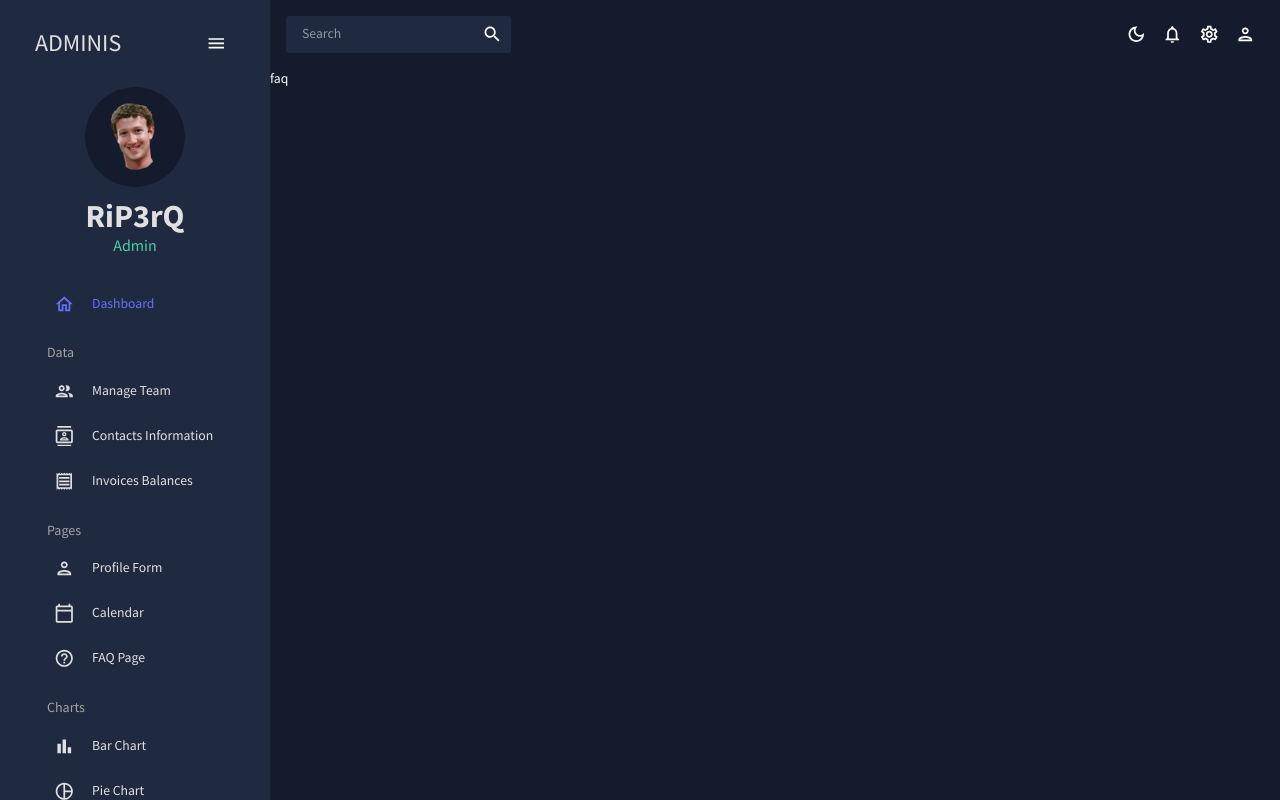
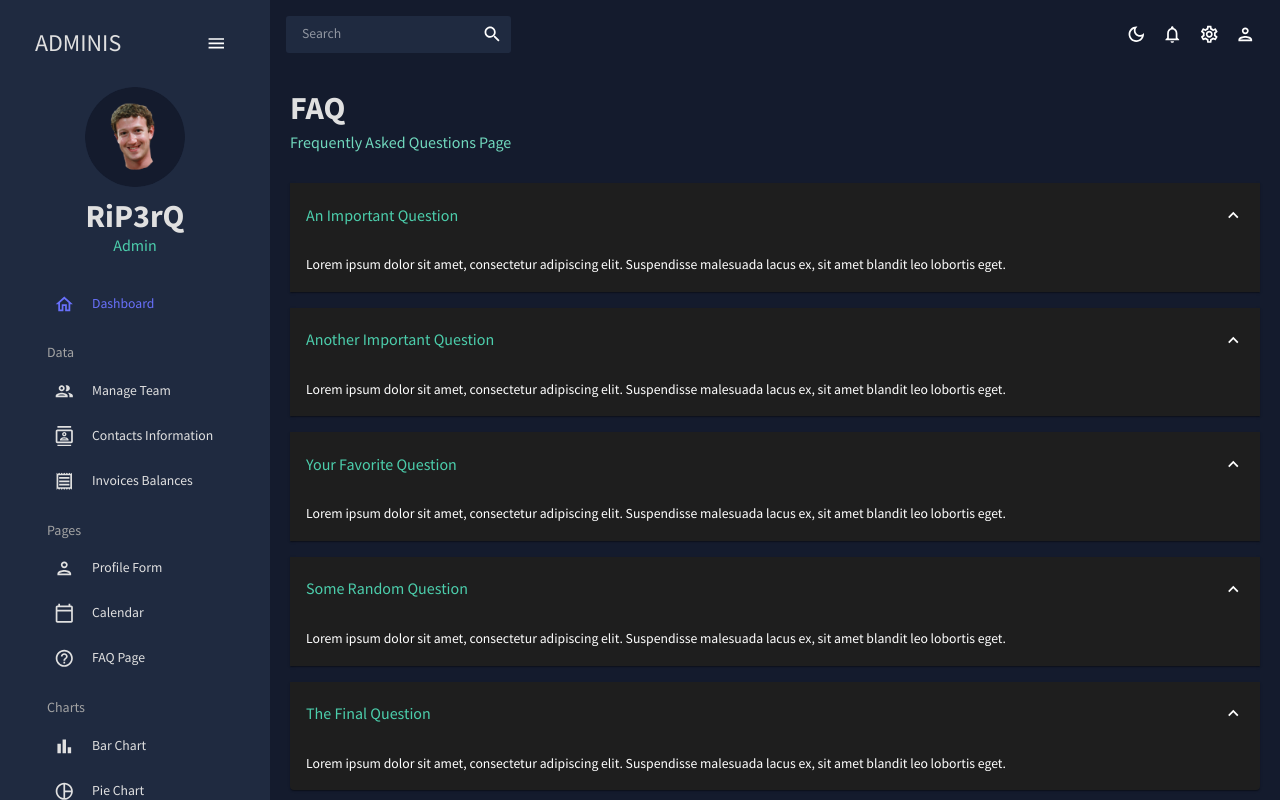
Before and after one commit to RiP3rQ/AdminDashboard-React-, a React (Vite) app: page /faq in a window 1280 px wide. Built offline with nearby package versions, Linux system fonts and the light colour scheme.

Commit message:
faq part

```diff
--- a/src/scenes/faq/index.jsx
+++ b/src/scenes/faq/index.jsx
@@ -1,5 +1,86 @@
+import { Box, useTheme } from "@mui/material";
+import Header from "../../components/Header";
+import Accordion from "@mui/material/Accordion";
+import AccordionSummary from "@mui/material/AccordionSummary";
+import AccordionDetails from "@mui/material/AccordionDetails";
+import Typography from "@mui/material/Typography";
+import ExpandMoreIcon from "@mui/icons-material/ExpandMore";
+import { tokens } from "../../theme";
+
 const FAQ = () => {
-  return <div>faq</div>;
+  const theme = useTheme();
+  const colors = tokens(theme.palette.mode);
+  return (
+    <Box m="20px">
+      <Header title="FAQ" subtitle="Frequently Asked Questions Page" />
+
+      <Accordion defaultExpanded>
+        <AccordionSummary expandIcon={<ExpandMoreIcon />}>
+          <Typography color={colors.greenAccent[500]} variant="h5">
+            An Important Question
+          </Typography>
+        </AccordionSummary>
+        <AccordionDetails>
+          <Typography>
+            Lorem ipsum dolor sit amet, consectetur adipiscing elit. Suspendisse
+            malesuada lacus ex, sit amet blandit leo lobortis eget.
+          </Typography>
+        </AccordionDetails>
+      </Accordion>
+      <Accordion defaultExpanded>
+        <AccordionSummary expandIcon={<ExpandMoreIcon />}>
+          <Typography color={colors.greenAccent[500]} variant="h5">
+            Another Important Question
+          </Typography>
+        </AccordionSummary>
+        <AccordionDetails>
+          <Typography>
+            Lorem ipsum dolor sit amet, consectetur adipiscing elit. Suspendisse
+            malesuada lacus ex, sit amet blandit leo lobortis eget.
+          </Typography>
+        </AccordionDetails>
+      </Accordion>
+      <Accordion defaultExpanded>
+        <AccordionSummary expandIcon={<ExpandMoreIcon />}>
+          <Typography color={colors.greenAccent[500]} variant="h5">
+            Your Favorite Question
+          </Typography>
+        </AccordionSummary>
+        <AccordionDetails>
+          <Typography>
+            Lorem ipsum dolor sit amet, consectetur adipiscing elit. Suspendisse
+            malesuada lacus ex, sit amet blandit leo lobortis eget.
+          </Typography>
+        </AccordionDetails>
+      </Accordion>
+      <Accordion defaultExpanded>
+        <AccordionSummary expandIcon={<ExpandMoreIcon />}>
+          <Typography color={colors.greenAccent[500]} variant="h5">
+            Some Random Question
+          </Typography>
+        </AccordionSummary>
+        <AccordionDetails>
+          <Typography>
+            Lorem ipsum dolor sit amet, consectetur adipiscing elit. Suspendisse
+            malesuada lacus ex, sit amet blandit leo lobortis eget.
+          </Typography>
+        </AccordionDetails>
+      </Accordion>
+      <Accordion defaultExpanded>
+        <AccordionSummary expandIcon={<ExpandMoreIcon />}>
+          <Typography color={colors.greenAccent[500]} variant="h5">
+            The Final Question
+          </Typography>
+        </AccordionSummary>
+        <AccordionDetails>
+          <Typography>
+            Lorem ipsum dolor sit amet, consectetur adipiscing elit. Suspendisse
+            malesuada lacus ex, sit amet blandit leo lobortis eget.
+          </Typography>
+        </AccordionDetails>
+      </Accordion>
+    </Box>
+  );
 };
 
 export default FAQ;
```
